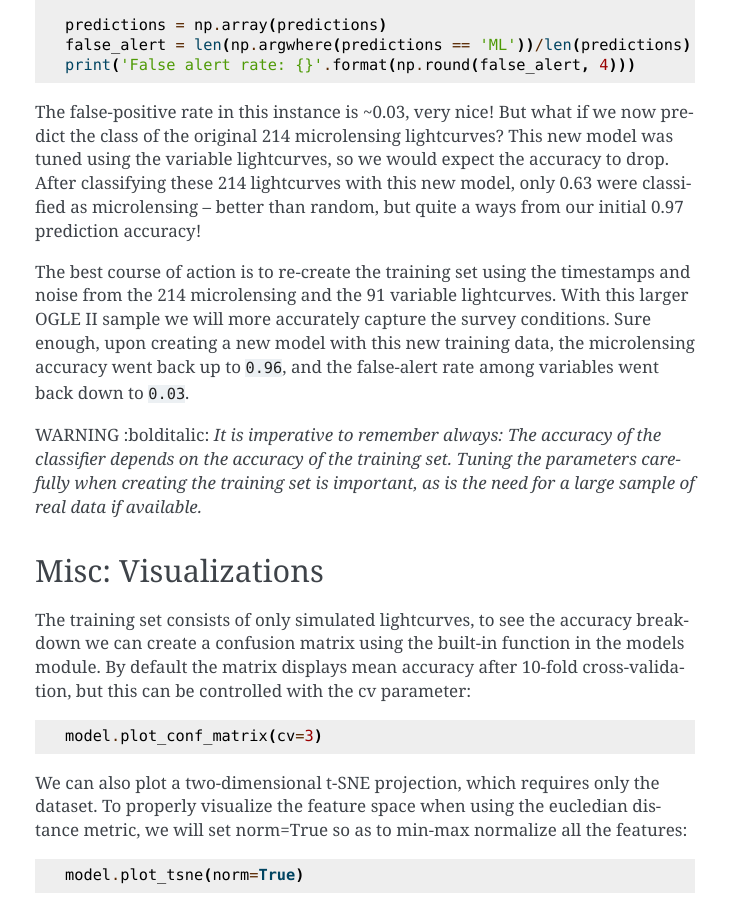
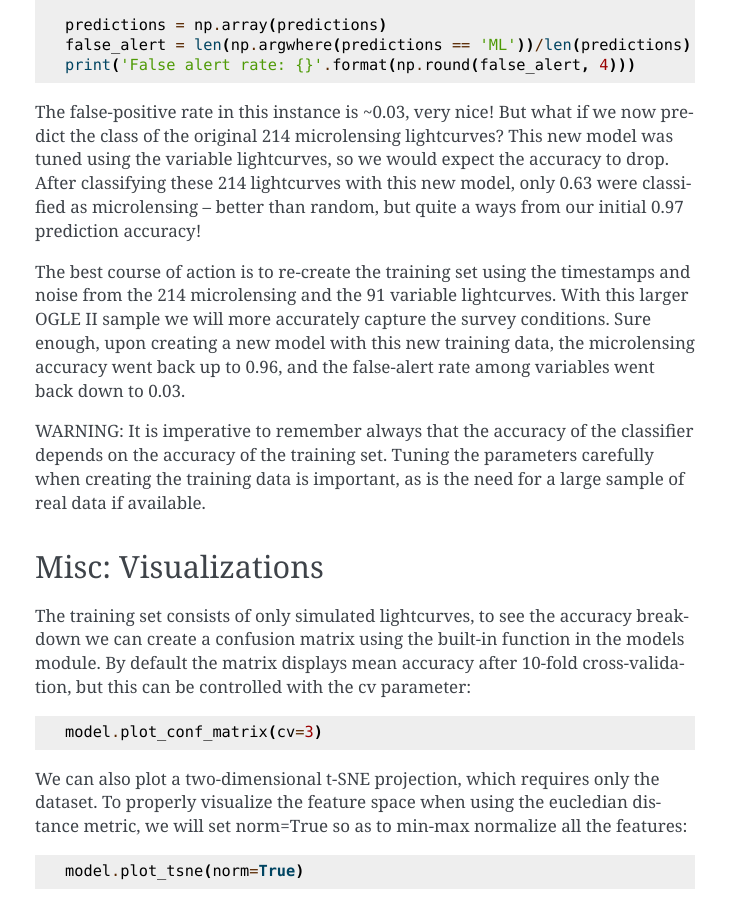
Before and after one commit to Professor-G/MicroLIA, a Sphinx documentation site: the page built from docs/source/Examples.rst, in a window 1280 px wide and 900 px high, scrolled down 5671 px. Shown: the whole window, without its empty margins (385-1114 px from the left). Built offline with Sphinx 7.4.7, drawn with Linux system fonts in a browser that asks for light colours; pages that are not in the unit, such as notebooks, are missing from menus; cross-references to code outside the pages are shown as plain code.

Commit message:
edit docstring

```diff
--- a/docs/source/Examples.rst
+++ b/docs/source/Examples.rst
@@ -208,15 +208,9 @@ Finally, we will create a new model and re-predict the class of these variables:
 
 The false-positive rate in this instance is ~0.03, very nice! But what if we now predict the class of the original 214 microlensing lightcurves? This new model was tuned using the variable lightcurves, so we would expect the accuracy to drop. After classifying these 214 lightcurves with this new model, only 0.63 were classified as microlensing -- better than random, but quite a ways from our initial 0.97 prediction accuracy!
 
-The best course of action is to re-create the training set using the timestamps and noise from the 214 microlensing and the 91 variable lightcurves. With this larger OGLE II sample we will more accurately capture the survey conditions. Sure enough, upon creating a new model with this new training data, the microlensing accuracy went back up to :bolditalic:`0.96`, and the false-alert rate among variables went back down to :bolditalic:`0.03`.
+The best course of action is to re-create the training set using the timestamps and noise from the 214 microlensing and the 91 variable lightcurves. With this larger OGLE II sample we will more accurately capture the survey conditions. Sure enough, upon creating a new model with this new training data, the microlensing accuracy went back up to 0.96, and the false-alert rate among variables went back down to 0.03.
 
-.. role:: red
-  :class: red
-
-.. role:: bolditalic
-  :class: bolditalic
-
-:red:`WARNING` :bolditalic: `It is imperative to remember always: The accuracy of the classifier depends on the accuracy of the training set. Tuning the parameters carefully when creating the training set is important, as is the need for a large sample of real data if available.`
+WARNING: It is imperative to remember always that the accuracy of the classifier depends on the accuracy of the training set. Tuning the parameters carefully when creating the training data is important, as is the need for a large sample of real data if available.
 
 Misc: Visualizations
 -----------
```
